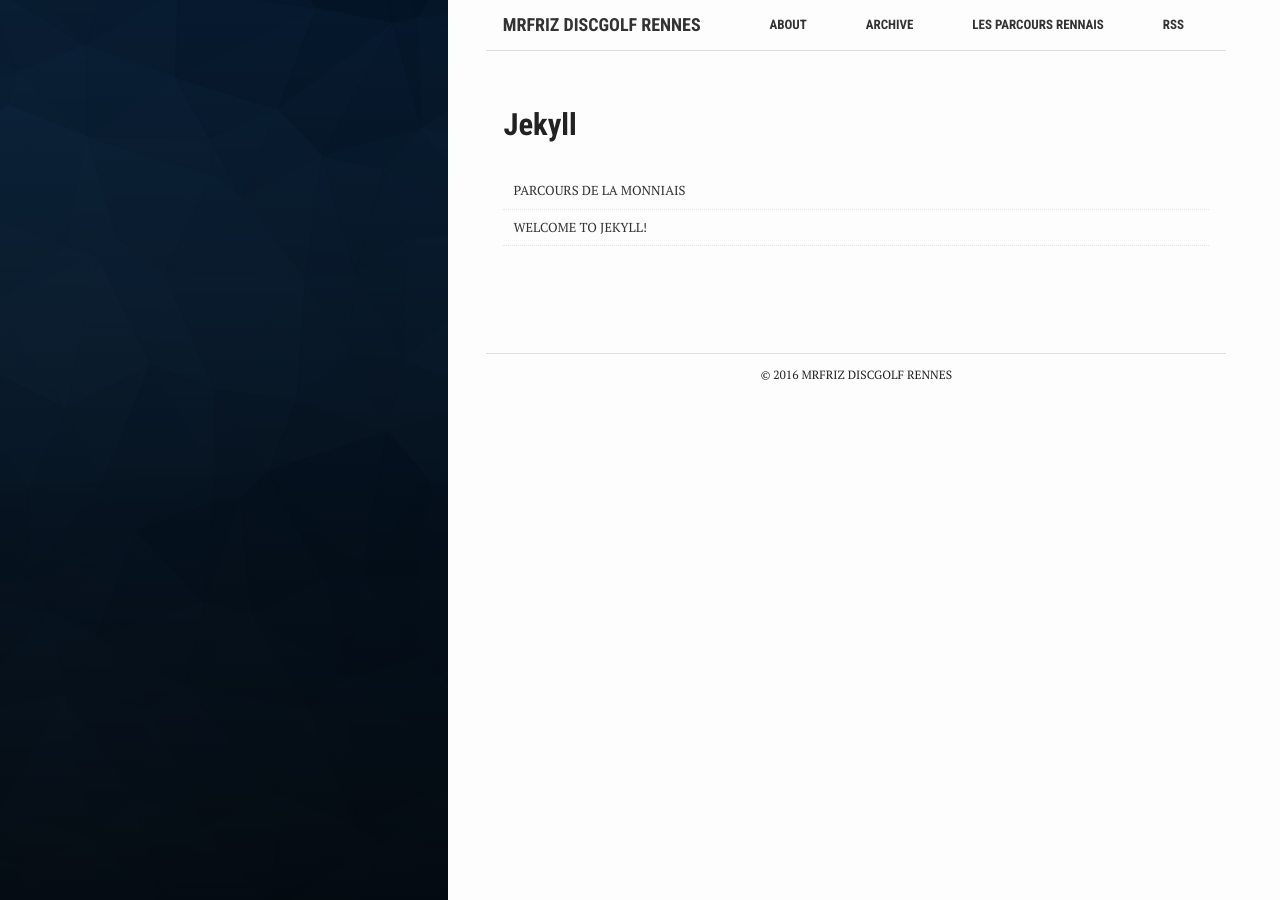
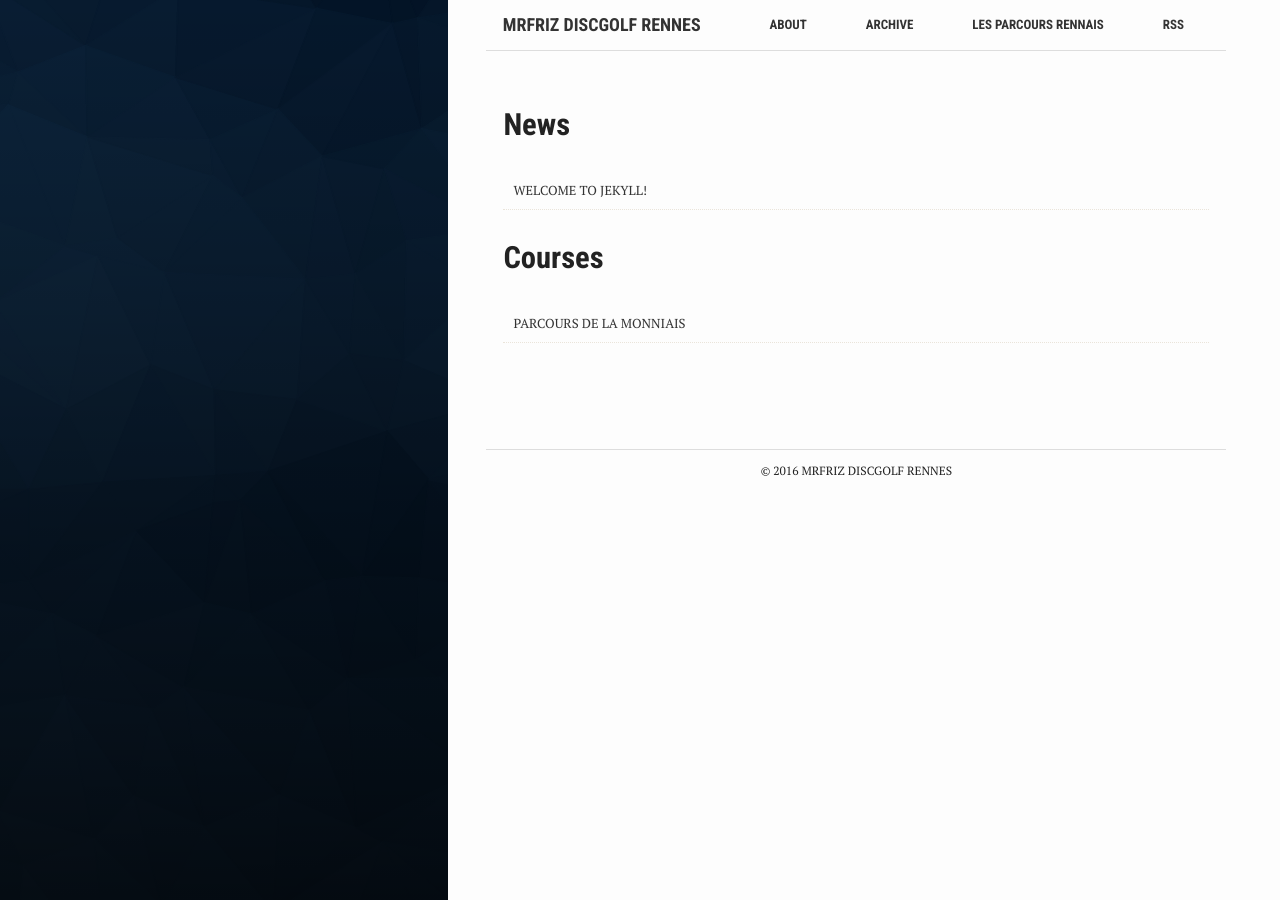
Before and after one commit to MrFriz/discgolf, a Jekyll site: the page built from posts.html, in a window 1280 px wide. Built offline with Jekyll 4.4.1, drawn with Linux system fonts in a browser that asks for light colours.

Commit message:
update tags

```diff
--- a/_posts/2016-06-28-welcome-to-jekyll.markdown
+++ b/_posts/2016-06-28-welcome-to-jekyll.markdown
@@ -5,8 +5,8 @@ crawlertitle: "How to use jekyll"
 summary: "Jekyll default page"
 date:   2016-06-28 23:09:47 +0700
 categories: posts
-tags: 'jekyll'
-author: redVi
+tags: 'news'
+author: Greg
 ---
 You’ll find this post in your `_posts` directory. Go ahead and edit it and re-build the site to see your changes. You can rebuild the site in many different ways, but the most common way is to run `jekyll serve`, which launches a web server and auto-regenerates your site when a file is updated.
 
--- a/_posts/2016-11-02-la-monniais.md
+++ b/_posts/2016-11-02-la-monniais.md
@@ -5,7 +5,7 @@ crawlertitle: "Parcours de discgolf de la Monniais"
 summary: "Un parcours 12 trou sur corbeille temporaire au parc de la monniais a Cesson sevigner"
 date:   2016-11-02 12:00:00 +0200
 categories: courses
-tags: 'jekyll'
+tags: 'courses'
 author: Greg
 ---
 
```
Also changed, not shown: archive.md (+2 -2 lines).
